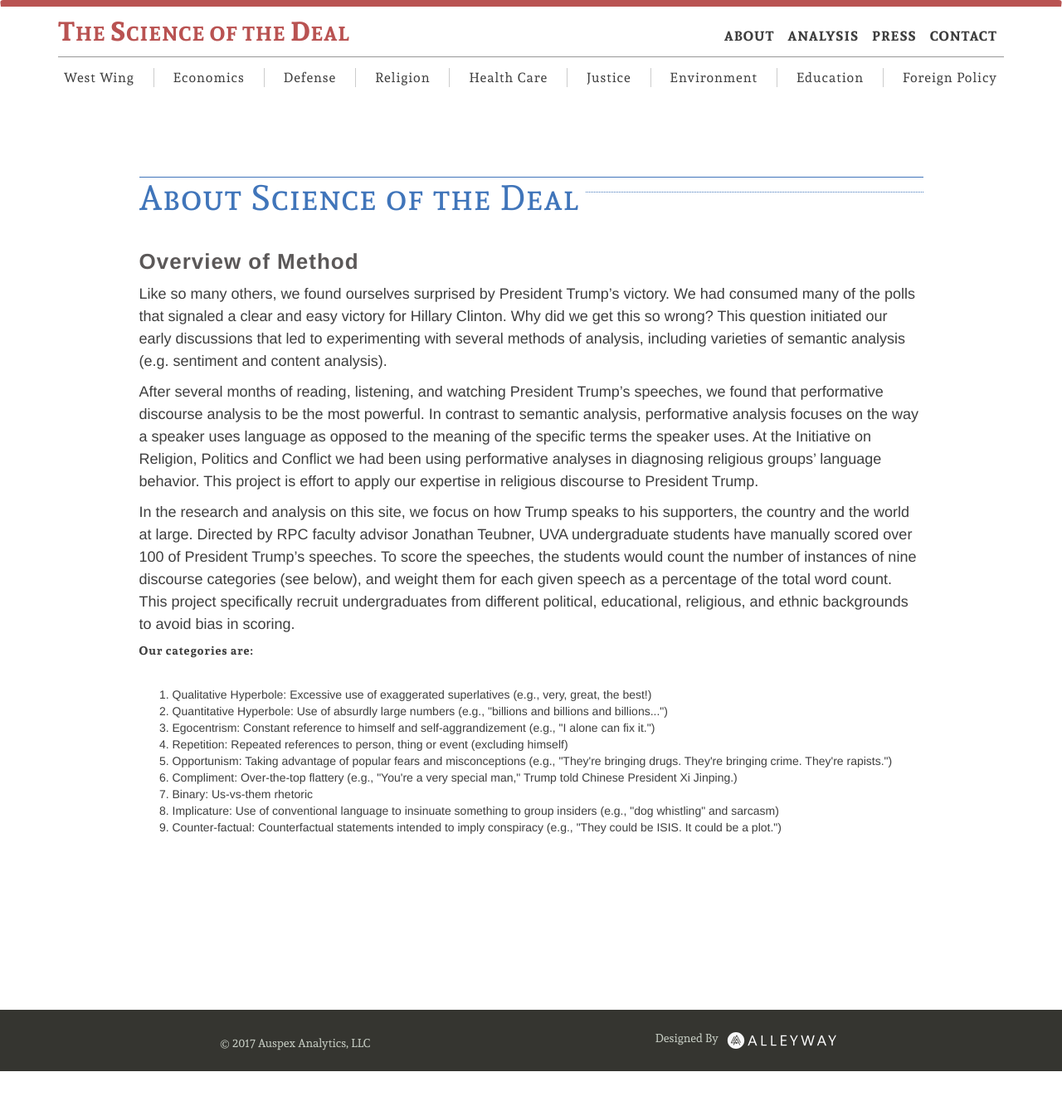
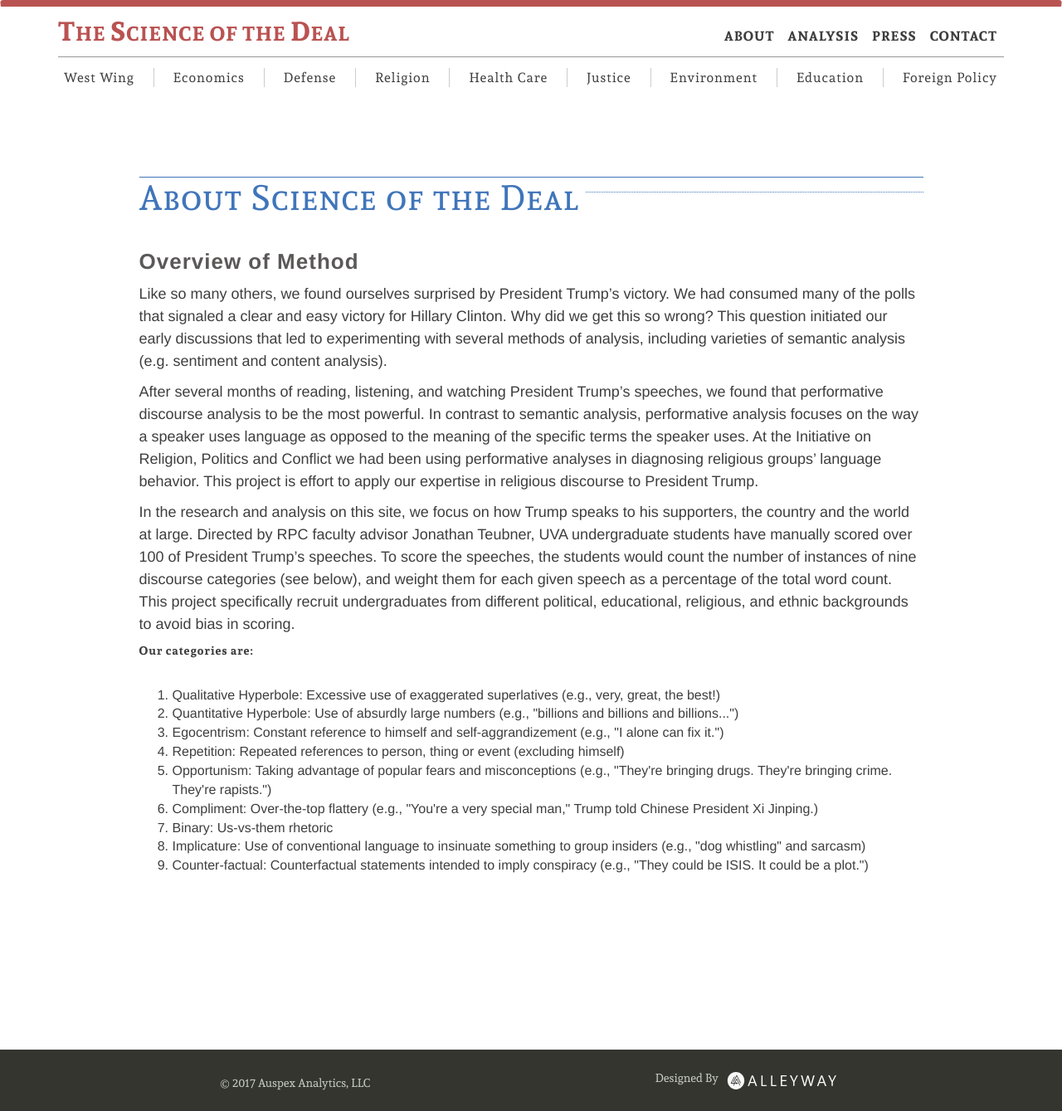
Before and after one commit to alleyway/thescienceofthedeal, a Jekyll site: the page built from about.html, in a window 1280 px wide. Shown: the whole page at 83% size. Built offline with Jekyll 4.4.1, drawn with Linux system fonts in a browser that asks for light colours; before the commit the page ends 1291 px from its top, so only the background shows below that.

Commit message:
overview of method

```diff
--- a/about.html
+++ b/about.html
@@ -19,8 +19,8 @@ description: About description goes here
 
             <p>In the research and analysis on this site, we focus on how Trump speaks to his supporters, the country and the world at large. Directed by RPC faculty advisor Jonathan Teubner, UVA undergraduate students have manually scored over 100 of President Trump’s speeches. To score the speeches, the students would count the number of instances of nine discourse categories (see below), and weight them for each given speech as a percentage of the total word count. This project specifically recruit undergraduates from different political, educational, religious, and ethnic backgrounds to avoid bias in scoring.</p>
 
-            <h5>Our categories are:</h5>
-            <ol type="1">
+            <h5>Our categories are:</h4>
+            <ol type="1" style="font-size:16px">
             <li>Qualitative Hyperbole: Excessive use of exaggerated superlatives (e.g., very, great, the best!)</li>
             <li>Quantitative Hyperbole: Use of absurdly large numbers (e.g., "billions and billions and billions...") </li>
             <li>Egocentrism: Constant reference to himself and self-aggrandizement (e.g., "I alone can fix it.") </li>
```
